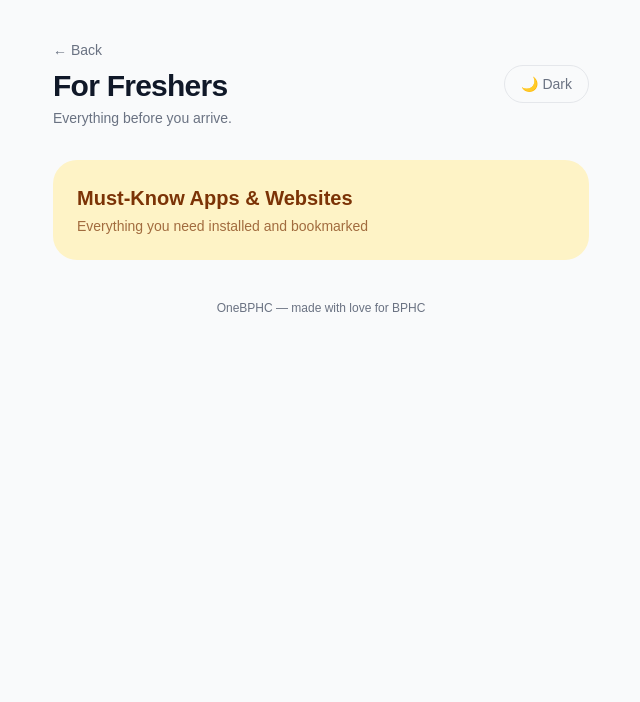
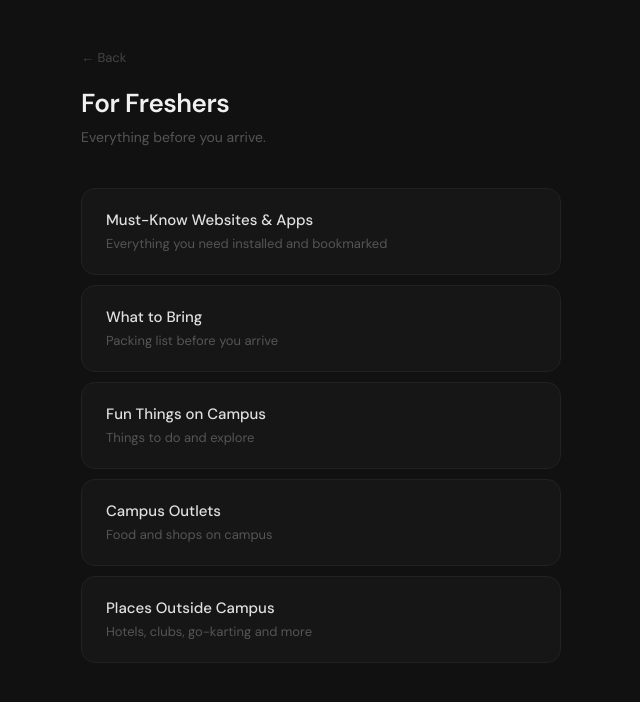
Before and after one commit to anantagarwal0156H/onebphc, a Next.js app: page /freshers in a window 1280 px wide. Shown: the top 702 px of the page, without its empty margins (319-959 px from the left). Built offline with nearby package versions, Linux system fonts and the light colour scheme.

Commit message:
themechangefresherpage

```diff
--- a/app/freshers/page.js
+++ b/app/freshers/page.js
@@ -1,40 +1,62 @@
 'use client';
-import { useState } from 'react';
 
-import { useTheme } from '../context/Themecontext.js';
 export default function Freshers() {
-const { dark, toggleDark } = useTheme();
   const pages = [
-   { href: '/freshers/links', title: 'Must-Know Apps & Websites', desc: 'Everything you need installed and bookmarked', color: 'bg-amber-100 text-amber-900' },
-
-
+        { href: '/freshers/links', title: 'Must-Know Websites & Apps', desc: 'Everything you need installed and bookmarked' },
+    { href: '/freshers/what-to-bring', title: 'What to Bring', desc: 'Packing list before you arrive' },
+    { href: '/freshers/fun-on-campus', title: 'Fun Things on Campus', desc: 'Things to do and explore' },
+    { href: '/outlets', title: 'Campus Outlets', desc: 'Food and shops on campus' },
+    { href: '/outside', title: 'Places Outside Campus', desc: 'Hotels, clubs, go-karting and more' },
   ];
 
-  const bg = dark ? 'bg-gray-950 text-white' : 'bg-gray-50 text-gray-900';
-  const descColor = dark ? 'text-gray-400' : 'text-gray-500';
-  const borderColor = dark ? 'border-gray-700' : 'border-gray-200';
+  return (
+    <>
+      <style>{`
+        @import url('https://fonts.googleapis.com/css2?family=DM+Sans:wght@300;400;500;600&display=swap');
+        * { box-sizing: border-box; margin: 0; padding: 0; }
+        body { background: #111; font-family: 'DM Sans', sans-serif; }
+        .card {
+          display: block;
+          width: 100%;
+          padding: 20px 24px;
+          border-radius: 14px;
+          border: 1px solid #222;
+          background: #161616;
+          text-decoration: none;
+          opacity: 0;
+          transform: translateY(12px);
+          animation: fadeUp 0.3s ease forwards;
+          transition: border-color 0.2s ease, background 0.2s ease, transform 0.2s ease;
+        }
+        .card:hover {
+          border-color: #333;
+          background: #1c1c1c;
+          transform: translateY(-1px);
+        }
+        .card:active { transform: translateY(0px); }
+        @keyframes fadeUp {
+          to { opacity: 1; transform: translateY(0); }
+        }
+      `}</style>
 
-  return (
-    <main className={`min-h-screen transition-colors duration-300 ${bg}`}>
-      <div className="max-w-xl mx-auto px-5 py-10">
-        <div className="flex items-center justify-between mb-8">
-          <div>
-            <a href="/" className={`text-sm mb-2 block ${descColor}`}>← Back</a>
-            <h1 className="text-3xl font-bold tracking-tight">For Freshers</h1>
-            <p className={`text-sm mt-1 ${descColor}`}>Everything before you arrive.</p>
-          </div>
-          <button onClick={toggleDark} className={`text-sm px-4 py-2 rounded-full border transition ${borderColor} ${descColor}`}>{dark ? '☀️ Light' : '🌙 Dark'}</button>
+      <main style={{ minHeight: '100vh', color: '#e8e8e8', maxWidth: '520px', margin: '0 auto', padding: '48px 20px' }}>
+
+        <div style={{ marginBottom: '40px', opacity: 0, animation: 'fadeUp 0.3s ease forwards' }}>
+          <a href="/" style={{ fontSize: '13px', color: '#444', textDecoration: 'none', display: 'block', marginBottom: '16px' }}>← Back</a>
+          <h1 style={{ fontSize: '26px', fontWeight: '600', color: '#f0f0f0', letterSpacing: '-0.5px' }}>For Freshers</h1>
+          <p style={{ fontSize: '14px', color: '#555', marginTop: '4px' }}>Everything before you arrive.</p>
         </div>
-        <div className="flex flex-col gap-4">
-          {pages.map((page) => (
-            <a key={page.href} href={page.href} className={`block w-full rounded-3xl p-6 transition active:scale-95 ${dark ? 'bg-gray-800 text-white' : page.color}`}>
-              <div className="text-xl font-bold">{page.title}</div>
-              <div className={`text-sm mt-1 ${dark ? 'text-gray-400' : 'opacity-70'}`}>{page.desc}</div>
+
+        <div style={{ display: 'flex', flexDirection: 'column', gap: '10px' }}>
+          {pages.map((page, i) => (
+            <a key={page.href} href={page.href} className="card" style={{ animationDelay: `${i * 0.06}s` }}>
+              <div style={{ fontSize: '15px', fontWeight: '500', color: '#e0e0e0' }}>{page.title}</div>
+              <div style={{ fontSize: '13px', color: '#555', marginTop: '3px' }}>{page.desc}</div>
             </a>
           ))}
         </div>
-        <p className={`text-center text-xs mt-10 ${descColor}`}>OneBPHC — made with love for BPHC</p>
-      </div>
-    </main>
+
+      </main>
+    </>
   );
 }
```
